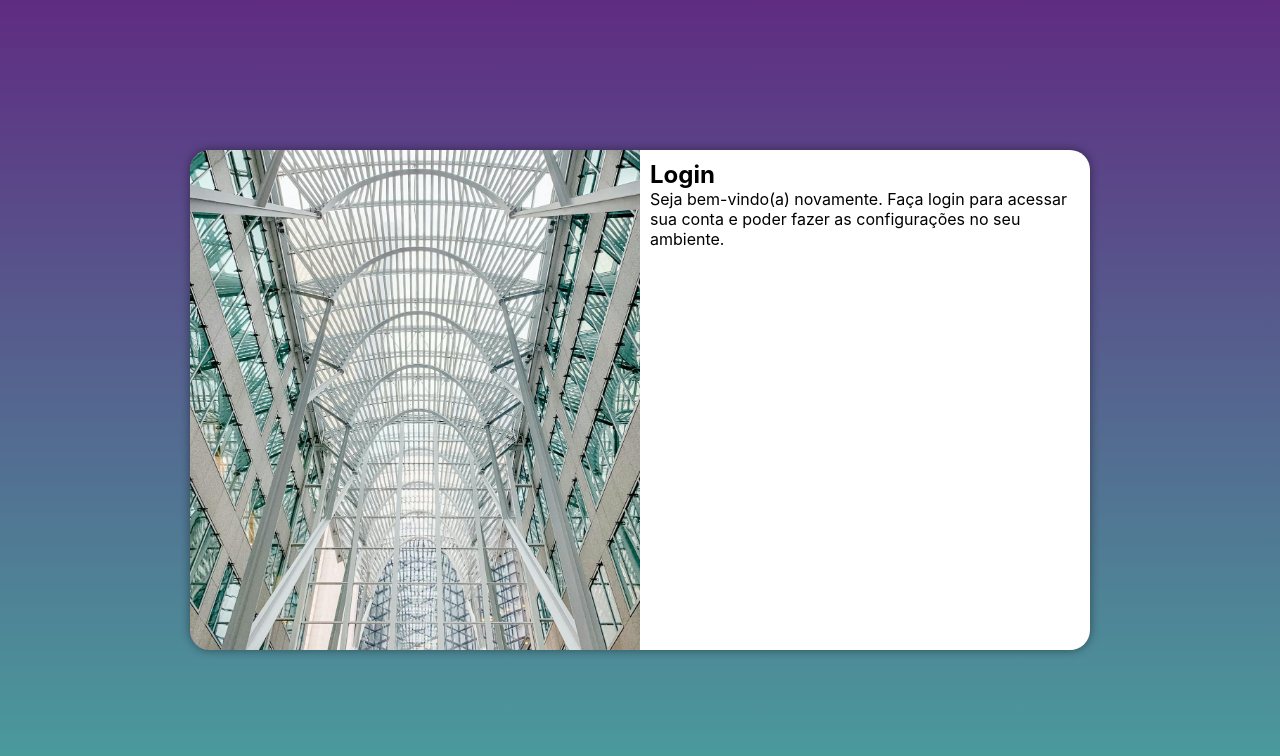
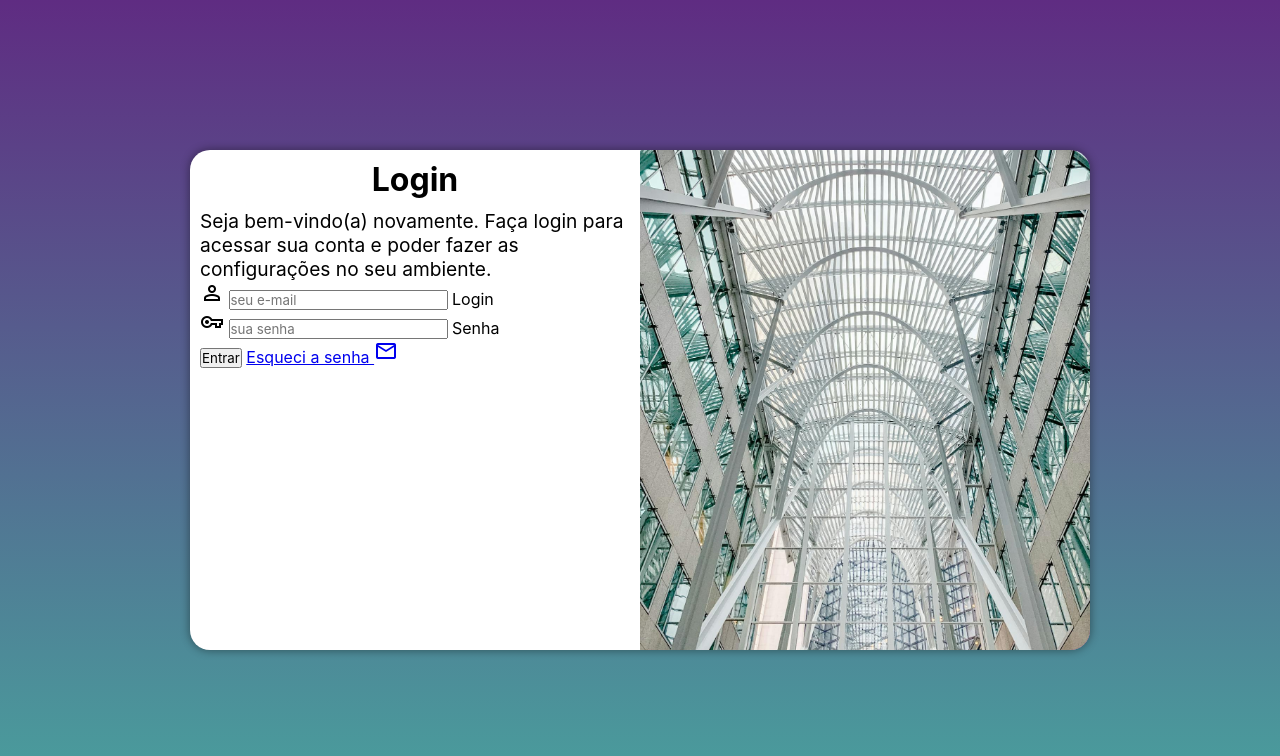
Before and after one commit to marina-araujo/projeto-login, a plain HTML site: page index.html in a window 1280 px wide. Drawn offline with nearby package versions, Linux system fonts and the light colour scheme.

Commit message:
adicionei o formulário

```diff
--- a/estilos/media-query.css
+++ b/estilos/media-query.css
@@ -39,12 +39,18 @@ Extra large devices (large laptops and desktops, 1200px and up)
         width: 900px;
     }
     section#login > div#imagem {
-        float: left;
+        float: right;
         width: 50%;
         height: 100%;
     }
     section#login > div#formulario {
-        float: right;
+        float: left;
         width: 50%;
     }
+    div#formulario > h1 {
+        font-size: 2em;
+    }
+    div#formulario > p {
+        font-size: 1.2em;
+    }
 }
--- a/estilos/style.css
+++ b/estilos/style.css
@@ -33,7 +33,7 @@ section#login {
     overflow: hidden;
 
     background-color: white;
-    width: 250px;
+    width: 270px;
     height: 500px;
     border-radius: 20px;
     box-shadow: 0px 0px 10px rgba(6, 6, 6, 0.458);
@@ -54,3 +54,12 @@ section#login > div#formulario {
     display: block;
     padding: 10px;
 }
+
+div#formulario > h1 {
+    text-align: center;
+    margin-bottom: 10px;
+}
+
+div#formulario > p {
+    font-size: 0.8em;
+}
--- a/index.html
+++ b/index.html
@@ -6,6 +6,7 @@
     <title>Login</title>
     <link rel="stylesheet" href="estilos/style.css">
     <link rel="stylesheet" href="estilos/media-query.css">
+    <link rel="stylesheet" href="https://fonts.googleapis.com/css2?family=Material+Symbols+Outlined:opsz,wght,FILL,GRAD@20..48,100..700,0..1,-50..200" />
 </head>
 <body>
     <main>
@@ -14,8 +15,25 @@
             <div id="formulario">
                 <h1>Login</h1>
                 <p>Seja bem-vindo(a) novamente. Faça login para acessar sua conta e poder fazer as configurações no seu ambiente.</p>
-                <form action="login.php" method="post">
-
+                <form action="login.php" method="post" autocomplete="on">
+                    <div class="campo">
+                        <span class="material-symbols-outlined">
+                            person
+                            </span>
+                        <input type="email" name="login" id="ilogin" placeholder="seu e-mail" autocomplete="email">
+                        <label for="ilogin" required maxlength="30">Login</label>
+                    </div>
+                    <div class="campo">
+                        <span class="material-symbols-outlined">
+                            vpn_key
+                            </span>
+                        <input type="password" name="senha" id="isenha" placeholder="sua senha" autocomplete="current-password" required minlength="8" maxlength="20">
+                        <label for="isenha">Senha</label>
+                    </div>
+                    <input type="submit" value="Entrar">
+                    <a href="esqueci.html">
+                        Esqueci a senha <span class="material-symbols-outlined">mail</span>
+                    </a>
                 </form>
             </div>
         </section>
```
